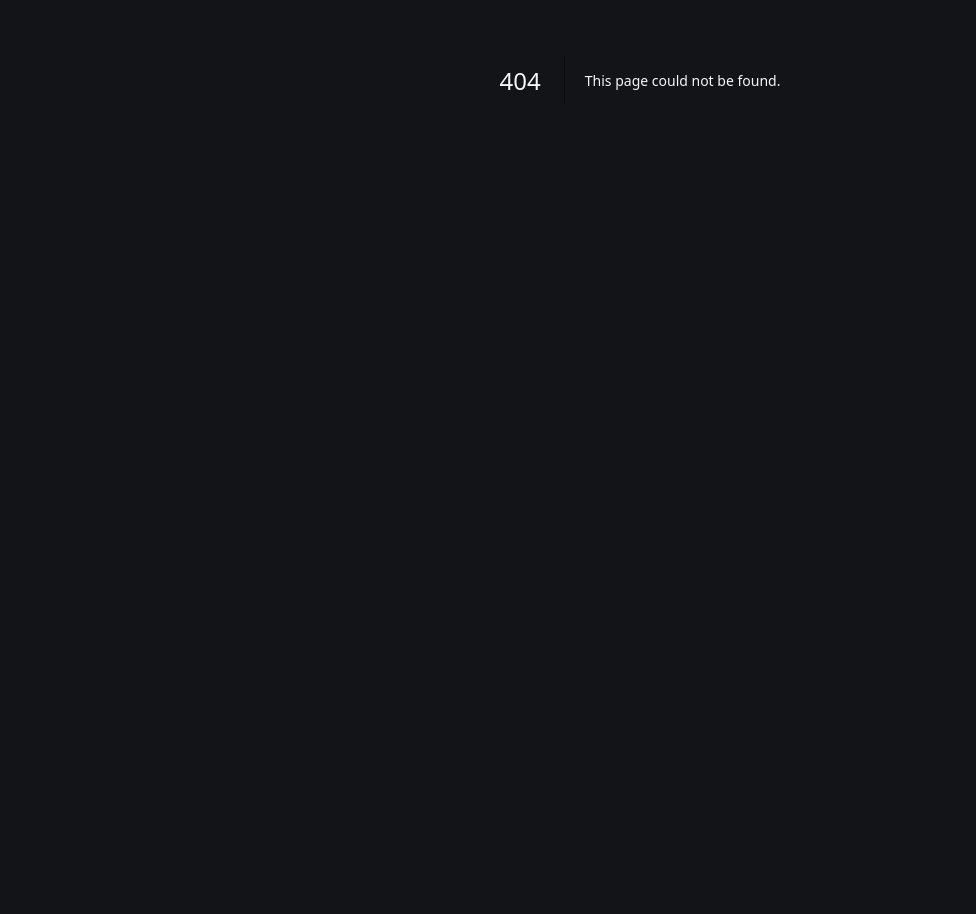
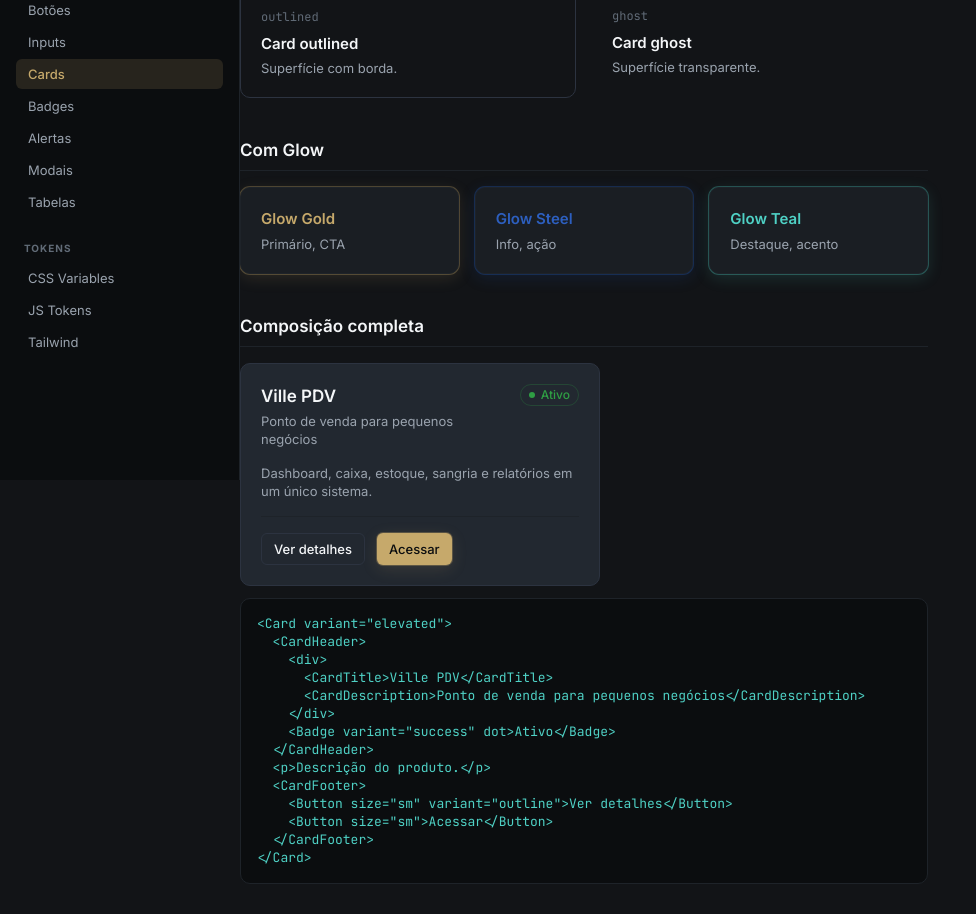
Before and after one commit to teixeiraemanuelm-creator/cdd-design-system, a Next.js app: page /components/card in a window 1280 px wide. Before the commit this address had no page. Shown: the part 320-1234 px from the top of the page, without its empty margins (0-976 px from the left). Before the commit the page ends 800 px from the top, so only its background shows below. Built offline with nearby package versions, Linux system fonts and the light colour scheme.

Commit message:
feat: CDD Design System v1.0

```diff
--- /dev/null
+++ b/src/app/components/card/page.tsx
@@ -0,0 +1,67 @@
+import { DocLayout, Section, CodeBlock, Preview } from "@/app/components";
+import { Card, CardHeader, CardTitle, CardDescription, CardFooter } from "@/components/Card";
+import { Button } from "@/components/Button";
+import { Badge } from "@/components/Badge";
+
+export default function CardPage() {
+  return (
+    <DocLayout title="Cards" description="4 variants, 3 níveis de padding, glow de marca e composição com header e footer.">
+      <Section title="Variants">
+        <div className="grid grid-cols-1 sm:grid-cols-2 gap-4">
+          {(["default","elevated","outlined","ghost"] as const).map(v => (
+            <Card key={v} variant={v}>
+              <p className="text-xs font-mono text-[var(--text-tertiary)] mb-2">{v}</p>
+              <p className="font-semibold text-[var(--text-primary)]">Card {v}</p>
+              <p className="text-sm text-[var(--text-secondary)] mt-1">
+                Superfície {v === "default" ? "padrão" : v === "elevated" ? "elevada" : v === "outlined" ? "com borda" : "transparente"}.
+              </p>
+            </Card>
+          ))}
+        </div>
+      </Section>
+
+      <Section title="Com Glow">
+        <div className="grid grid-cols-1 sm:grid-cols-3 gap-4">
+          <Card glow="gold"><p className="font-semibold text-[#C6A96B]">Glow Gold</p><p className="text-sm text-[var(--text-secondary)] mt-1">Primário, CTA</p></Card>
+          <Card glow="steel"><p className="font-semibold text-[#2D5FBF]">Glow Steel</p><p className="text-sm text-[var(--text-secondary)] mt-1">Info, ação</p></Card>
+          <Card glow="teal"><p className="font-semibold text-[#4FD1C5]">Glow Teal</p><p className="text-sm text-[var(--text-secondary)] mt-1">Destaque, acento</p></Card>
+        </div>
+      </Section>
+
+      <Section title="Composição completa">
+        <div className="max-w-sm">
+          <Card variant="elevated">
+            <CardHeader>
+              <div>
+                <CardTitle>Ville PDV</CardTitle>
+                <CardDescription>Ponto de venda para pequenos negócios</CardDescription>
+              </div>
+              <Badge variant="success" dot>Ativo</Badge>
+            </CardHeader>
+            <p className="text-sm text-[var(--text-secondary)]">
+              Dashboard, caixa, estoque, sangria e relatórios em um único sistema.
+            </p>
+            <CardFooter>
+              <Button size="sm" variant="outline">Ver detalhes</Button>
+              <Button size="sm">Acessar</Button>
+            </CardFooter>
+          </Card>
+        </div>
+        <CodeBlock code={`<Card variant="elevated">
+  <CardHeader>
+    <div>
+      <CardTitle>Ville PDV</CardTitle>
+      <CardDescription>Ponto de venda para pequenos negócios</CardDescription>
+    </div>
+    <Badge variant="success" dot>Ativo</Badge>
+  </CardHeader>
+  <p>Descrição do produto.</p>
+  <CardFooter>
+    <Button size="sm" variant="outline">Ver detalhes</Button>
+    <Button size="sm">Acessar</Button>
+  </CardFooter>
+</Card>`} />
+      </Section>
+    </DocLayout>
+  );
+}
```
